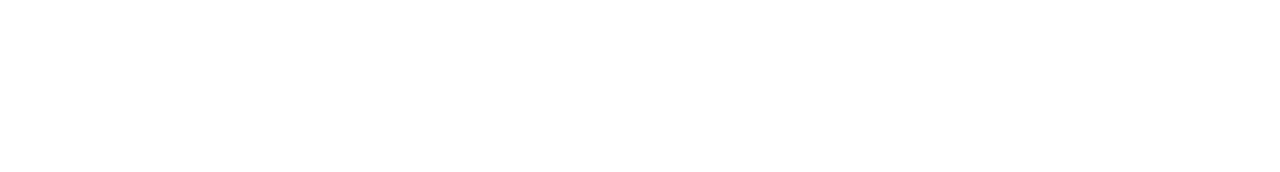
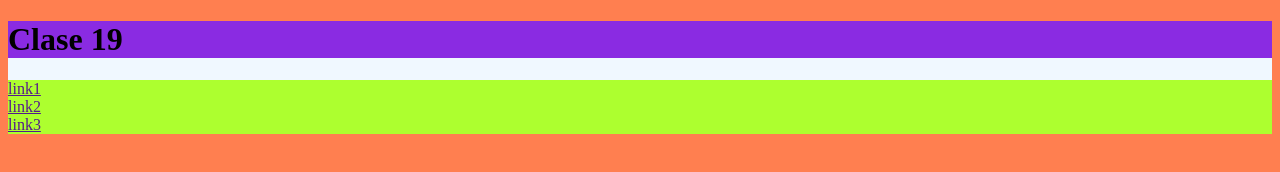
Before and after one commit to NEW10N/RepositorioPruebas, a website: page index.html in a window 1280 px wide. Drawn offline with Linux system fonts and the light colour scheme.

Commit message:
Clase 19 de Sass de forma global y local con NodeJS

```diff
--- a/index.html
+++ b/index.html
@@ -1,13 +1,25 @@
 <!DOCTYPE html>
 <html lang="en">
+
 <head>
     <meta charset="UTF-8">
     <meta http-equiv="X-UA-Compatible" content="IE=edge">
     <meta name="viewport" content="width=device-width, initial-scale=1.0">
-    <title>Repositorio de Pruebas</title>
+    <title>Clase 19</title>
     <link rel="stylesheet" href="styles/style.css">
 </head>
+
 <body>
+    <header class="header">
+
+        <h1 class="header__h1">Clase 19</h1>
+        <nav class="header__nav">
+            <a href="" class="header__navLink">link1</a>
+            <a href="" class="header__navLink">link2</a>
+            <a href="" class="header__navLink">link3</a>
+        </nav>
+    </header>
 
 </body>
+
 </html>
--- /dev/null
+++ b/styles/style.scss
@@ -0,0 +1,18 @@
+body{
+    background-color: coral;
+}
+
+.header{
+    background-color: aliceblue;
+    &__h1{
+        background-color: blueviolet;
+    }
+
+    &__nav{
+        background-color: greenyellow;
+
+        &Link{
+            display: block;
+        }
+    }
+}
```
Also changed, not shown: package.json (added, +23 -0 lines), styles/style.css, 2 other files.
